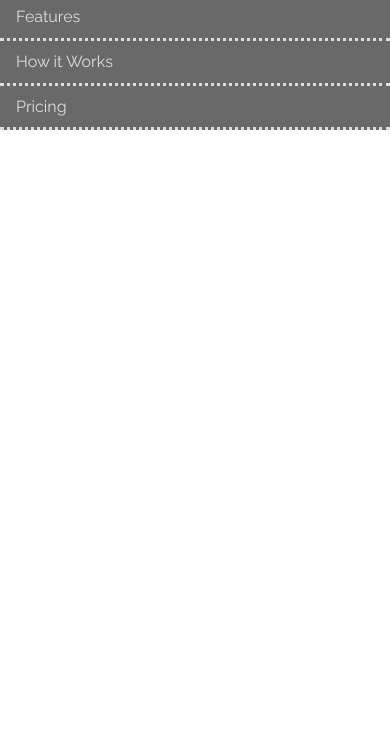
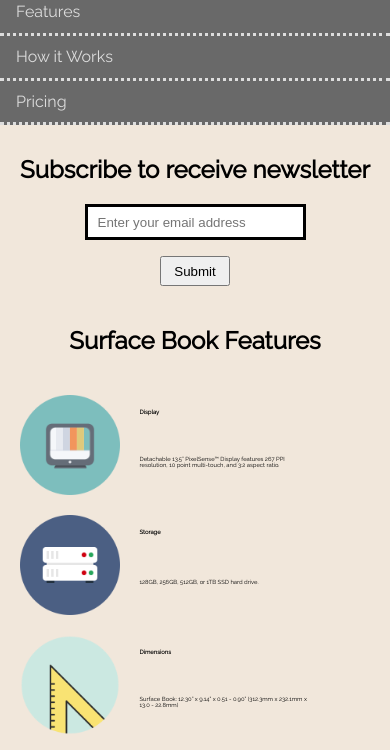
Before and after one commit to jahanxebmalik/productLandingPage_fCC, a plain HTML site: page index.html in a window 390 px wide. Shown: the part 94-844 px from the top of the page. Drawn offline with Linux system fonts and the light colour scheme.

Commit message:
Features section added in Product landing page. Not responsive

```diff
--- a/index.html
+++ b/index.html
@@ -9,6 +9,7 @@
 </head>
 
 <body>
+    <!--Navigation bar-->
     <header id="header">
         <nav id="nav-bar">
             <div>
@@ -31,8 +32,34 @@
                 </li>
             </ul>
         </nav>
-
     </header>
+    <div class="form-center">
+        <h2>Subscribe to receive newsletter</h2>
+        <form id="form" action="https://www.freecodecamp.com/email-submit">
+            <input type="email" pattern="[^ @]*@[^ @]*" placeholder="Enter your email address" name="email" id="email" required><br>
+            <button type="Submit" id="submit" value="submit">Submit</button>
+        </form>
+    </div>
+    <div class="form-center">
+        <h2>Surface Book Features</h2>
+    </div>
+    <div class="container">
+        <div class="box1"><img src="display.png" alt="display" style="height:100px; width:100px"></div>
+        <div class="box2">
+            <div class="boxa">Display</div>
+            <div class="boxb">Detachable 13.5” PixelSense™ Display features 267 PPI resolution, 10 point multi-touch, and 3:2 aspect ratio.</div>
+        </div>
+        <div class="box3"><img src="storage.png" alt="storage" style="height:100px; width:100px"></div>
+        <div class="box4">
+            <div class="boxc">Storage</div>
+            <div class="boxd">128GB, 256GB, 512GB, or 1TB SSD hard drive.</div>
+        </div>
+        <div class="box5"><img src="dimension.png" alt="dimension" style="height:100px; width:100px"></div>
+        <div class="box6">
+            <div class="boxe">Dimensions</div>
+            <div class="boxf">Surface Book: 12.30” x 9.14” x 0.51 - 0.90” (312.3mm x 232.1mm x 13.0 - 22.8mm)</div>
+        </div>
+            </div>
 </body>
 
 </html>
--- a/main.css
+++ b/main.css
@@ -3,6 +3,7 @@
 body, html {
     font-size: 100%;
     font-family: 'Raleway', sans-serif;
+    background-color: rgb(241, 231, 219);
 }
 
 body, html {
@@ -41,6 +42,7 @@ nav div:first-child h1 {
 
 nav div:first-child img {
     filter: contrast(0);
+    height: 60px;
 }
 
 nav div:first-child h1, nav ul {
@@ -103,3 +105,61 @@ nav div:first-child h1, nav ul {
         width: 50%;
     }
 }
+
+/* Form element */
+
+.form-center {
+    text-align: center;
+    margin-top: 30px;
+    margin-bottom: 40px;
+}
+
+#email {
+    width: 20%;
+    height: 20px;
+    margin-bottom: 1rem;
+    border: solid #000000;
+    padding: 5px 10px;
+}
+
+#submit {
+    height: 30px;
+    width: 70px;
+}
+
+@media only screen and (min-width: 320px) and (max-width: 759px) {
+    #email {
+        width: 50%;
+    }
+}
+
+@media only screen and (min-width: 760px) and (max-width: 1024px){
+    #email {
+    width: 20%;
+    }
+}
+
+.container {
+    display: grid;
+    grid-template-columns: 1fr 2fr;
+    grid-template-rows: repeat(3, auto);
+    margin-left: 5%;
+    margin-right: 20%;
+    grid-gap: 20px;
+}
+
+.box1, .box3, .box5 {
+    display: grid;
+    justify-content: end;
+}
+
+.box2, .box4, .box6 {
+    display: grid;
+    grid-template-rows: 1fr 2fr;
+    font-size: 1.5vw;
+    align-items: center;
+    }
+
+.boxa, .boxc, .boxe {
+    font-weight: bold;
+}
```
Also changed, not shown: dimension.png (added), display.png (added), storage.png (added).
